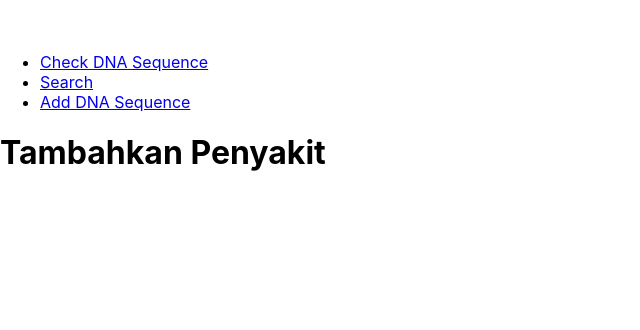
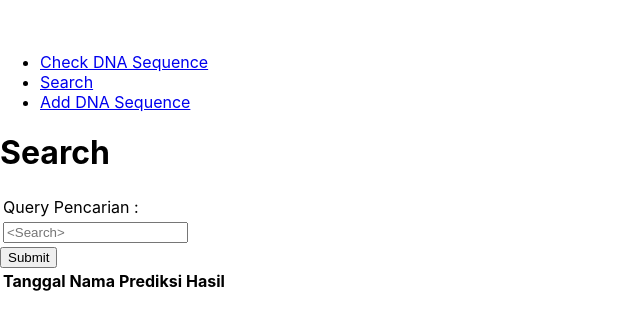
Before and after one commit to ilhamwibowo/DNA-Sequence-Search, a React (Create React App) app in the folder frontend/: page /history in a window 1280 px wide. Shown: the top 330 px of the page, without its empty margins (0-640 px from the left). Built offline with nearby package versions, Linux system fonts and the light colour scheme.

Commit message:
search udah jalan, tapi belum bisa nampilin tabel

```diff
--- a/frontend/src/Pages/HistoryPage/HistoryPage.js
+++ b/frontend/src/Pages/HistoryPage/HistoryPage.js
@@ -1,15 +1,87 @@
 import './HistoryPage.css';
+import React, {useEffect, useState} from "react";
 
 const HistoryPage = () => {
+    const [query, setQuery] = useState('');
+    const [rengsult, setRengsult] = useState([]);
+
+    // useEffect(() => {
+    //     getResultData();
+    // },[]);
+
+    // const getResultData = async () => {
+    //     const response = await fetch("http://localhost:8080/search");
+    //     setRengsult(response.data);
+    // }
+
+    const submit = async () => {
+        //do something
+        alert("hoe");
+        let response = await fetch('http://localhost:8080/search', {
+            method: 'POST',
+            headers: {
+                'Content-Type': 'application/json'
+            },
+            body: JSON.stringify({query:query})
+          }).then((response) => response.json())
+          .then((date) => {
+              setRengsult(date);
+              return date;
+          });
+    }
+
     return (
         <div className='historyPage'>
             <div className='historyTitle'>
-                <h1>Tambahkan Penyakit</h1>
+                <h1>Search</h1>
             </div>
             <div className='historyBody'>
-                <div className='diseaseForm'>
+                <div className='historyForm'>
+                    <form onSubmit={submit}>
+                        <table>
+                            <tr>
+                                <td>
+                                    <label for="queryInput">
+                                        Query Pencarian :
+                                    </label>
+                                </td>
+                            </tr>
+                            <tr>
+                                <td>
+                                    <input
+                                        type="text"
+                                        name="queryInput"
+                                        placeholder="<Search>"
+                                        value= {query}
+                                        onChange={(e) => setQuery(e.target.value)}
 
+                                    />
+                                </td>
+                            </tr>
+                        </table>
+                        <button type="submit" >Submit</button>
+                    </form>
                 </div>
+                <table className="table table-striped">
+                    <thead>
+                        <tr>
+                            <th>Tanggal</th>
+                            <th>Nama</th>
+                            <th>Prediksi</th>
+                            <th>Hasil</th>
+                        </tr>
+                    </thead>
+                    <tbody>
+                        { rengsult.map((result) => (
+                            <tr>
+                                <td>{result.Tanggal}</td>
+                                <td>{result.Nama}</td>
+                                <td>{result.Nama_Penyakit}</td>
+                                <td>{result.Prediksi}</td>
+                            </tr>
+                        )) }
+                    </tbody>
+                </table>
             </div>
 
         </div>
```
Also changed, not shown: 2 other files (tests, documents, lock files or other folders).
